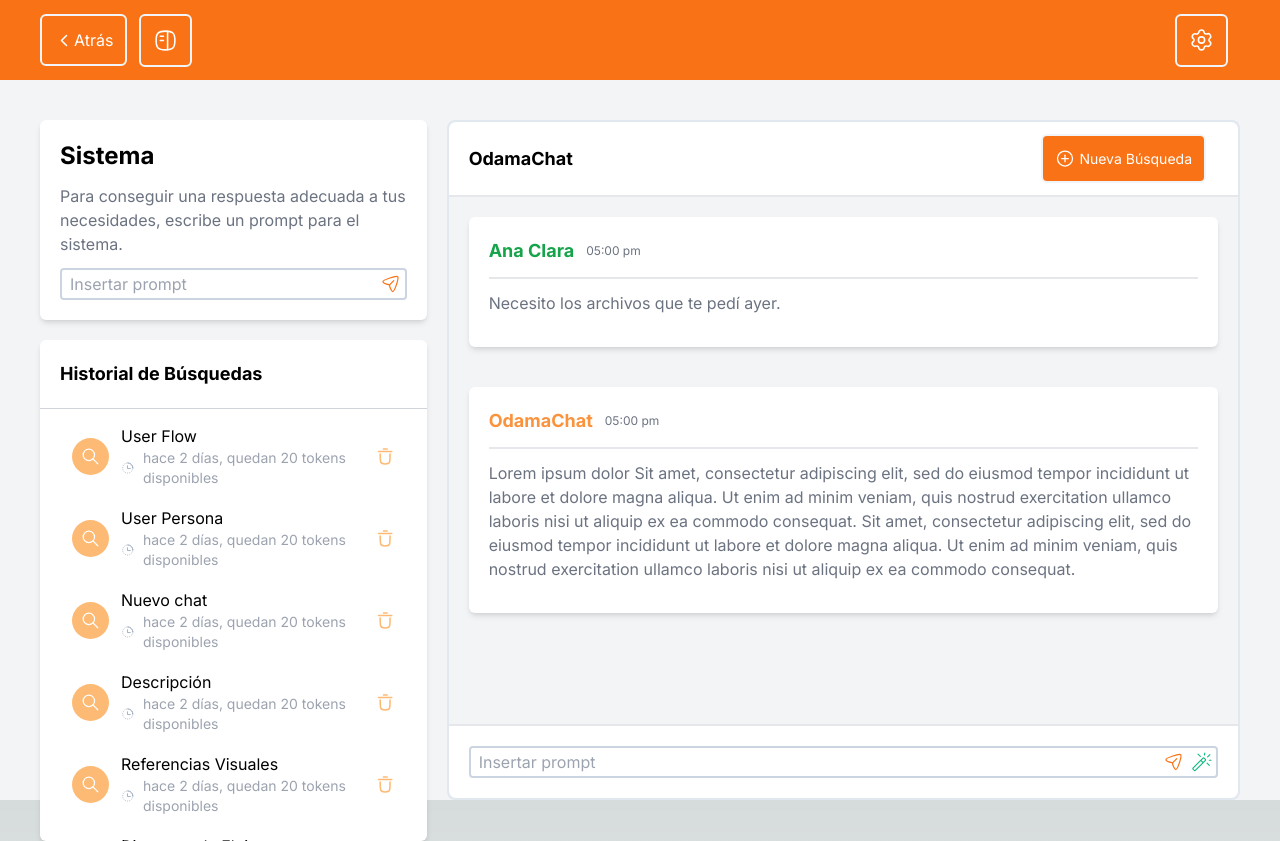
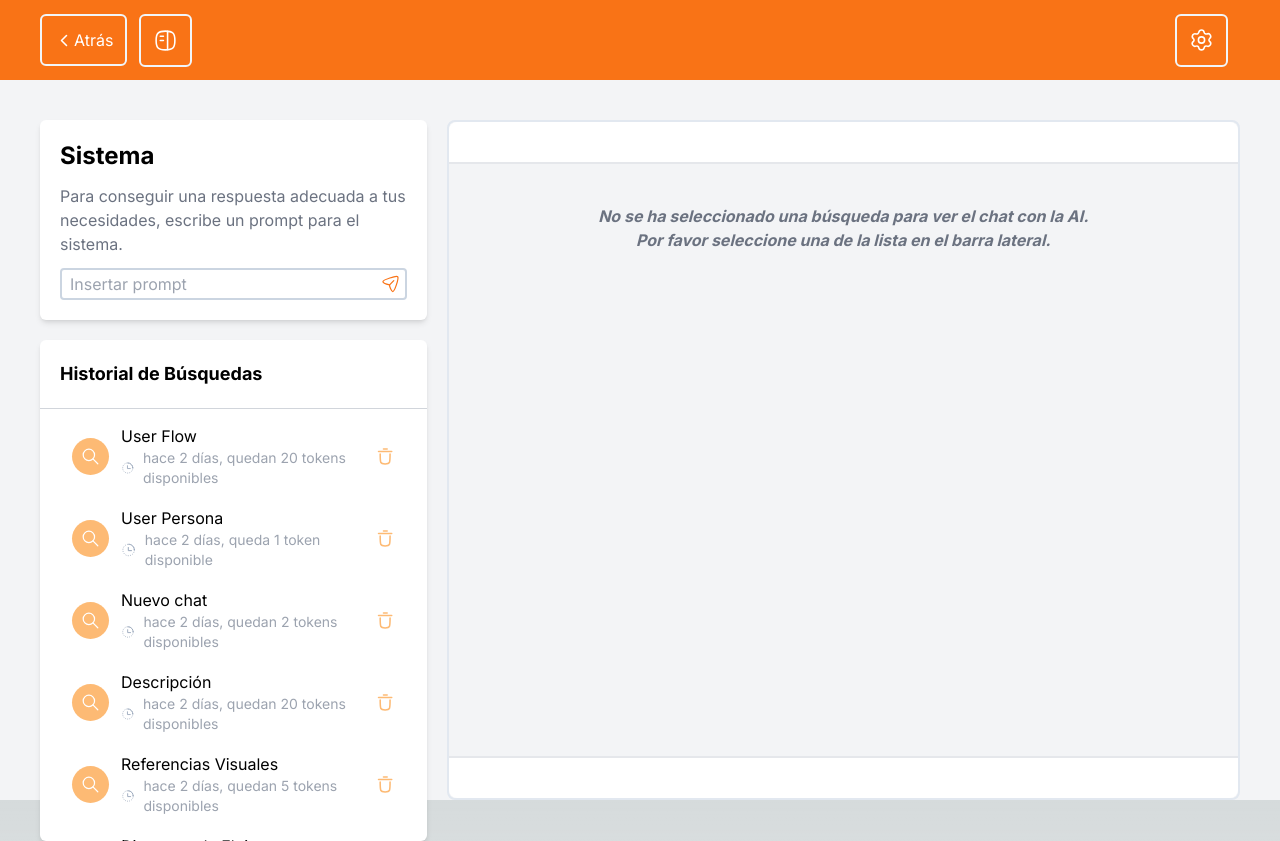
Before and after one commit to nabigudi/shaina-ai-chat-app, a Next.js app: page /search in a window 1280 px wide. Built offline with nearby package versions, Linux system fonts and the light colour scheme.

Commit message:
Add first page to set username, add empty history and empty chat selection, update styling, add new search on chat, add modal to new search, update back button, update slices

```diff
--- a/src/app/page.tsx
+++ b/src/app/page.tsx
@@ -17,12 +17,14 @@ export default function Home() {
 
   return (
     <main className="flex h-[90dvh] bg-gray-100 text-black flex-col items-center justify-center p-10">
-      <div className="h-auto shadow-md rounded-md divide-y divide-gray-300 bg-white">
+      <div className="h-auto shadow-md rounded-md divide-y divide-gray-300 bg-white w-1/4">
         <div className="text-lg font-bold p-5">
           Bienvenido a Renaiss AI Chat
         </div>
         <div className="px-10 py-5">
           <p className="text-gray-500 pb-3">Para ingresar te pedimos que ingreses tu nombre:</p>
+          <p className="text-gray-500 text-sm font-bold pb-3 italic">(Hack: los usuarios José y Ana Clara tienen búsquedas realizadas)</p>
+
           <div className="relative w-full">
             <input type="text" value={value} className="border-2 border-slate-300 rounded h-8 w-full px-2 py-1" placeholder="Ingresa tu nombre"
               onChange={e => {setValue(e.currentTarget.value)}}/>
--- a/src/components/Chat/index.tsx
+++ b/src/components/Chat/index.tsx
@@ -1,16 +1,46 @@
-import Image from 'next/image'
-import ChevronLeft from 'src/assets/svg/chevron-left.svg'
-import CirclePlus from 'src/assets/svg/circle-plus.svg'
-import Button from '../Button'
-import Prompt from '@/components/Prompt'
-import ChatBubble from '@/components/ChatBubble'
+import React, { useState } from "react";;
+import CirclePlus from 'src/assets/svg/circle-plus.svg';
+import Button from '@/components/Button';
+import Prompt from '@/components/Prompt';
+import ChatBubble from '@/components/ChatBubble';
+import Modal from "@/components/Modal";
+import moment from 'moment';
+import { useAppSelector, useAppDispatch } from '@/redux/hooks';
+import { createNewHistory } from '@/redux/slices/searchesSlice';
+import { selectCurrentUser } from '@/redux/selectors/commonSelectors';
+import { selectSelectedHistory } from "@/redux/selectors/searchesSelectors";
 
 const Chat = () => {
+  const dispatch = useAppDispatch();
+  const currentUser = useAppSelector(selectCurrentUser);
+  const selectedSearch = useAppSelector(selectSelectedHistory)
+  const [openModal, setOpenModal] = useState<boolean>(false);
+  const [valueSearch, setValueSearch] = useState<string>('');
+
+  const closeModal = () => {
+    setOpenModal(false);
+    setValueSearch('');
+  }
+  const createNewSearch = () => {
+    const newSearch = {
+      id: Math.random(),
+      title: valueSearch,
+      createdAt: moment().format('YYYY-MM-DD'),
+      left: 1000,
+      createdBy: currentUser
+    }
+    dispatch(createNewHistory(newSearch));
+    closeModal();
+  }
+
+  console.log(selectedSearch);
   return (
+    <>
+     {selectedSearch ?
         <div className="rounded-lg border-slate-200 border-2 divide-y-2 h-full flex flex-col">
           <div className='flex flex-row items-center justify-between bg-white px-5 py-3 rounded-t-lg'>
             <h3 className="font-bold text-lg">OdamaChat</h3>
-        <Button>
+            <Button onClick={()=>setOpenModal(true)}>
               <div className="text-white flex items-center text-sm">
                 <CirclePlus className="mr-1"/>
                 Nueva Búsqueda
@@ -26,6 +56,40 @@ const Chat = () => {
             <Prompt isMagic/>
           </div>
         </div>
+      :
+        <div className="rounded-lg border-slate-200 border-2 divide-y-2 h-full flex flex-col">
+          <div className='flex bg-white rounded-t-lg p-5'>
+          </div>
+          <div className="bg-gray-100 flex flex-1 flex-col">
+            <div className="p-10 text-md text-gray-500 font-bold italic flex flex-col items-center">
+              <p>No se ha seleccionado una búsqueda para ver el chat con la AI.</p>
+              <p>Por favor seleccione una de la lista en el barra lateral.</p>
+            </div>
+          </div>
+          <div className="bg-white flex p-5 rounded-b-lg">
+
+          </div>
+        </div>
+
+      }
+
+      { openModal &&
+        <Modal title="Crear una nueva búsqueda">
+          <div className="flex flex-col p-5">
+            <p className="pb-3 text-gray-500">Defina la nueva busqueda y esa será el título con la que podrá buscarla en el historial:</p>
+            <input className="border-2 border-slate-300 rounded h-8 w-full px-2 py-1" placeholder="Insertar prompt" value={valueSearch} onChange={(e) => setValueSearch(e.currentTarget.value)}/>
+            <div className="pt-3 w-full flex flex-row justify-end items-center">
+              <Button  onClick={createNewSearch}>
+                <div className="text-white flex items-center text-sm">
+                  Crear Nueva Búsqueda
+                </div>
+              </Button>
+              <div className="text-gray-500" onClick={()=>closeModal()}>Cancel</div>
+            </div>
+          </div>
+        </Modal>
+      }
+    </>
   )
 }
 
--- a/src/components/Header/index.tsx
+++ b/src/components/Header/index.tsx
@@ -9,6 +9,7 @@ import { updateShowSidebar } from '@/redux/slices/commonSlice'
 import { selectShowSidebar } from '@/redux/selectors/commonSelectors';
 import { updateCurrentUser } from '@/redux/slices/commonSlice'
 import { useRouter, usePathname } from 'next/navigation';
+import { updateSelectedHistory } from '@/redux/slices/searchesSlice';
 
 const Header = () => {
   const dispatch = useAppDispatch();
@@ -18,6 +19,7 @@ const Header = () => {
 
   const backButtonAction = () => {
     dispatch(updateCurrentUser(''));
+    dispatch(updateSelectedHistory(null))
     router.push('/')
   }
 
--- /dev/null
+++ b/src/components/Modal/index.tsx
@@ -0,0 +1,22 @@
+import Button from "../Button";
+
+type ModalProps = {
+  children: React.ReactNode,
+  title?: string
+}
+
+const Modal = ({children, title}: ModalProps) => {
+  return (
+    <>
+    <div className="bg-gray-900 w-full h-full absolute top-0 left-0 opacity-50"></div>
+    <div className="w-[30rem] z-40 shadow-md rounded-md divide-y divide-gray-300 bg-white absolute top-28 left-auto">
+      <div className="text-lg font-bold p-5">
+        {title}
+      </div>
+      {children}
+    </div>
+    </>
+  )
+}
+
+export default Modal;
--- a/src/components/Sidebar/index.tsx
+++ b/src/components/Sidebar/index.tsx
@@ -4,10 +4,13 @@ import SearchItem from '@/components/SearchItem';
 import { useAppSelector, useAppDispatch } from '@/redux/hooks'
 import { updateSelectedHistory } from '@/redux/slices/searchesSlice'
 import { selectHistoryList, selectSelectedHistory } from '@/redux/selectors/searchesSelectors';
+import { selectCurrentUser } from '@/redux/selectors/commonSelectors';
 
 const Sidebar = () => {
   const dispatch = useAppDispatch();
   const historyList = useAppSelector(selectHistoryList);
+  const currentUser = useAppSelector(selectCurrentUser);
+  const currentUserHistoryList = historyList.filter(item => item.createdBy === currentUser)
   const selectedHistoryItem = useAppSelector(selectSelectedHistory);
 
   return (
@@ -24,9 +27,10 @@ const Sidebar = () => {
 
       <div className="basis-3/4 grow">
         <Box title="Historial de Búsquedas">
-          <div className="">
+          <div>
+            {currentUserHistoryList.length ?
               <div className='overflow-auto h-[54dvh]'>
-              {historyList.map((item) =>
+                {currentUserHistoryList.map((item) =>
                 <SearchItem
                     key={item.id}
                     title={item.title}
@@ -37,7 +41,12 @@ const Sidebar = () => {
                   />
               )}
               </div>
-
+            :
+              <div className="p-10 text-md text-gray-500 font-bold italic flex flex-col items-center">
+                <p>No hay búsquedas realizadas con este usuario.</p>
+                <p>Por favor haga una búsqueda nueva.</p>
+              </div>
+            }
           </div>
         </Box>
       </div>
--- a/src/redux/slices/searchesSlice.ts
+++ b/src/redux/slices/searchesSlice.ts
@@ -1,12 +1,12 @@
 import { createSlice } from '@reduxjs/toolkit';
 import type { PayloadAction } from '@reduxjs/toolkit'
-import moment from 'moment';
 
 type HistorySearch = {
   id: number,
   title: string,
   createdAt: string,
   left: number,
+  createdBy: string,
 }
 // Define a type for the slice state
 interface SearchesState {
@@ -21,54 +21,77 @@ const initialHistoryList = [
     title: 'User Flow',
     createdAt: '2023-11-21',
     left: 20,
+    createdBy: 'Ana Clara'
   },
   {
     id: 2,
     title: 'User Persona',
     createdAt: '2023-11-21',
-    left: 20,
+    left: 1,
+    createdBy: 'Ana Clara'
   },
   {
     id: 3,
     title: 'Nuevo chat',
     createdAt: '2023-11-21',
-    left: 20,
+    left: 2,
+    createdBy: 'Ana Clara'
   },
   {
     id: 4,
     title: 'Descripción',
     createdAt: '2023-11-21',
     left: 20,
+    createdBy: 'Ana Clara'
   },
   {
     id: 10,
     title: 'Referencias Visuales',
     createdAt: '2023-11-21',
-    left: 20,
+    left: 5,
+    createdBy: 'Ana Clara'
   },
   {
     id: 13,
     title: 'Diagrama de Flujo',
     createdAt: '2023-11-21',
     left: 20,
+    createdBy: 'Ana Clara'
   },
   {
     id: 17,
     title: 'User Flow 2',
     createdAt: '2023-11-21',
     left: 20,
+    createdBy: 'José'
+  },
+  {
+    id: 23,
+    title: 'Diagrama de Flujo',
+    createdAt: '2023-11-21',
+    left: 20,
+    createdBy: 'José'
+  },
+  {
+    id: 33,
+    title: 'Nuevo chat',
+    createdAt: '2023-11-21',
+    left: 2,
+    createdBy: 'José'
   },
   {
     id: 18,
     title: 'User Flow 3',
     createdAt: '2023-11-21',
     left: 20,
+    createdBy: 'Ana Clara'
   },
   {
     id: 19,
     title: 'User Flow 4',
     createdAt: '2023-11-21',
     left: 6,
+    createdBy: 'Ana Clara'
   }
 ]
 // Define the initial state using that type
@@ -82,9 +105,9 @@ const searchesSlice = createSlice({
   name: 'searches',
   initialState,
   reducers: {
-    updateSelectedHistory: (state, action: PayloadAction<HistorySearch>) => {
+    updateSelectedHistory: (state, action: PayloadAction<HistorySearch | null>) => {
       state.selectedHistory = action.payload;
-      state.currentHistory = action.payload.id;
+      state.currentHistory = 0;
     },
 
     decreasePromptLeft: (state, action: PayloadAction<HistorySearch>) => {
@@ -96,15 +119,11 @@ const searchesSlice = createSlice({
       })
     },
 
-    createNewHistory: (state, action: PayloadAction<string>) => {
-      const newHistory = {
-        id: Math.random(),
-        title: action.payload,
-        createdAt: moment().format('YYYY-MM-DD'),
-        left: 1000,
-      }
+    createNewHistory: (state, action: PayloadAction<HistorySearch>) => {
+      const newHistory = action.payload;
       state.historyList = [...state.historyList, newHistory];
     },
+
   },
   extraReducers: (builder) => {
   }
```
Lines whose indentation alone changed are shown as unchanged.
